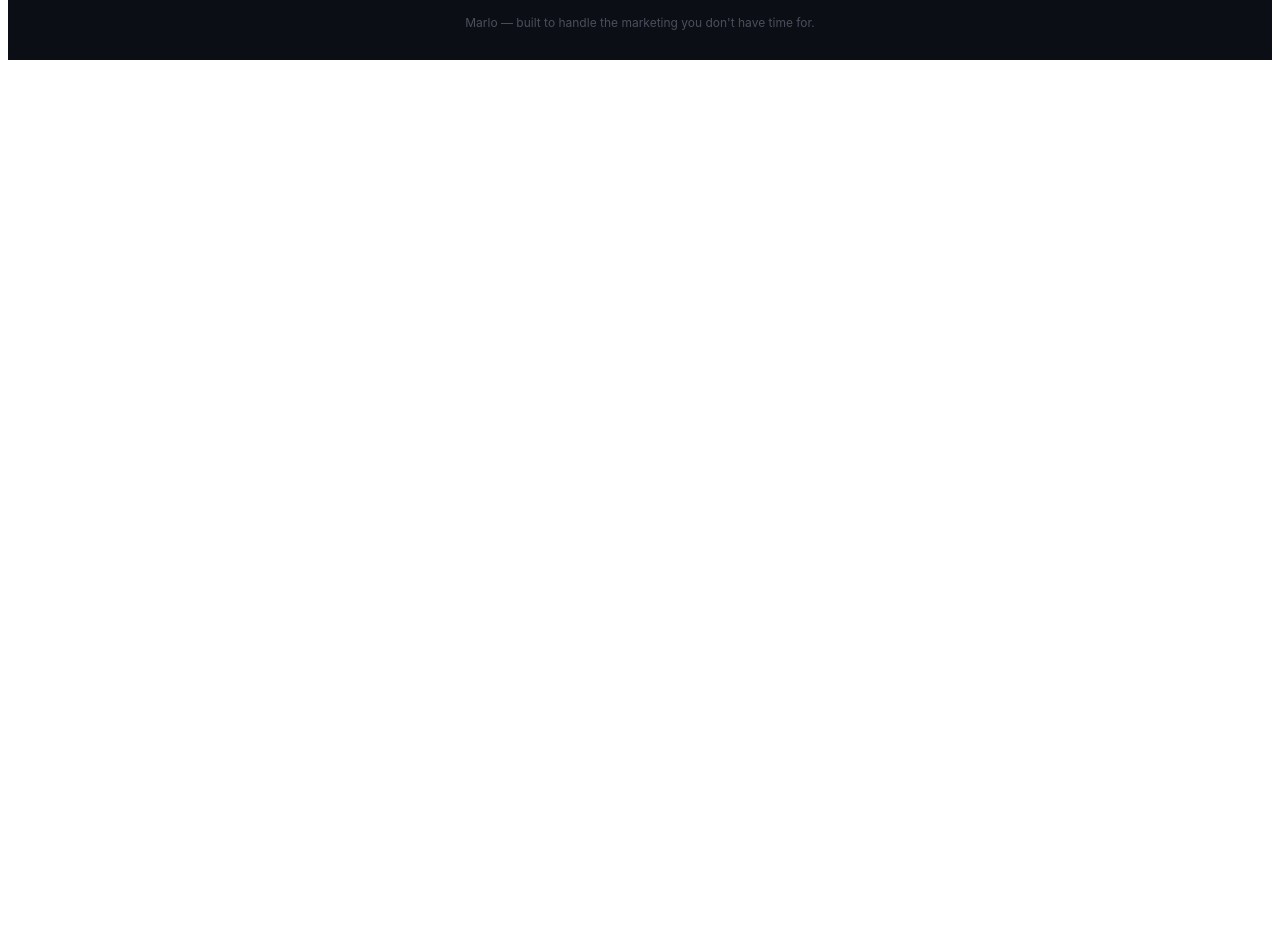
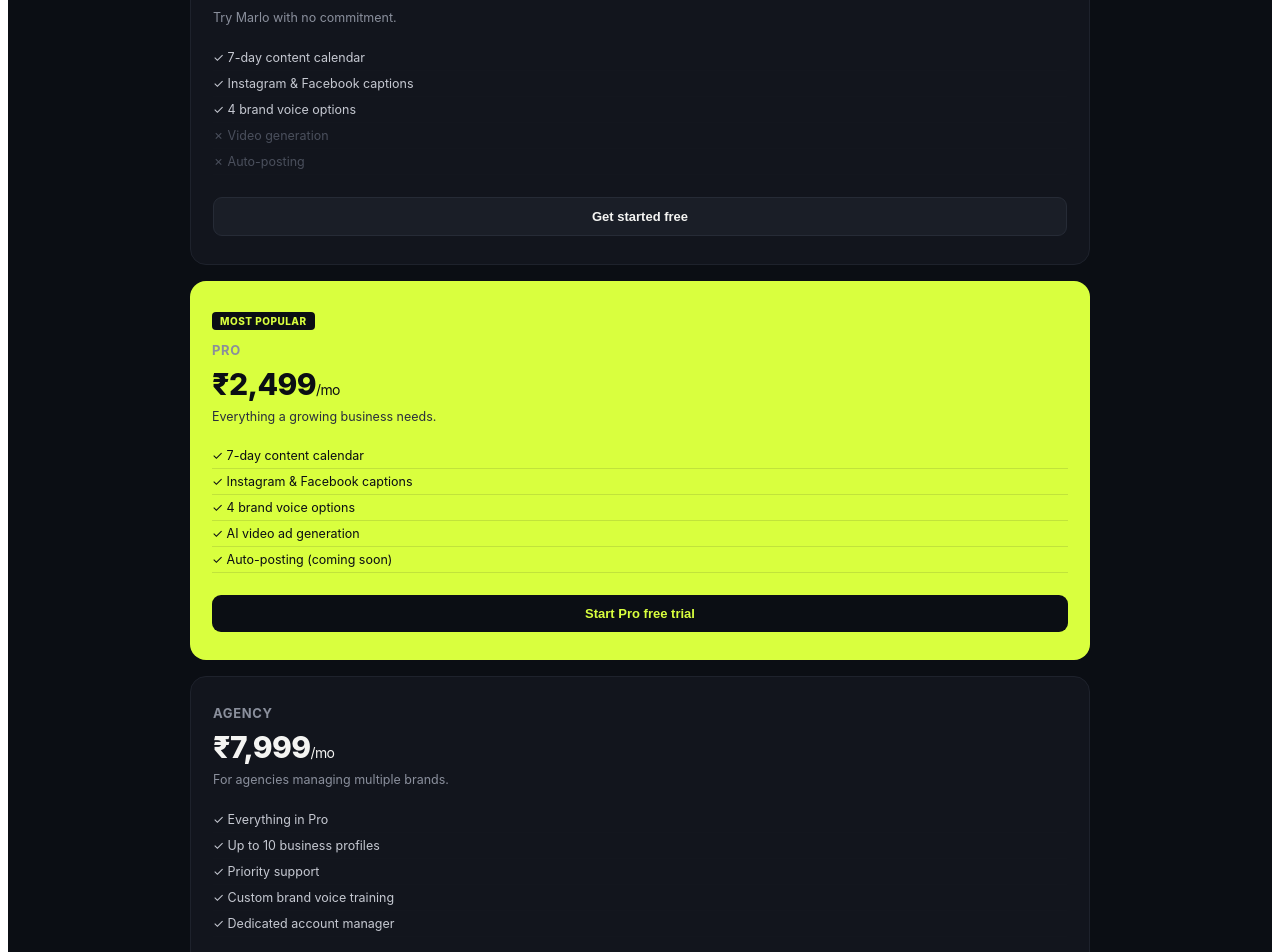
Before and after one commit to lostxabdullah/Marlo, a React (Vite) app: page / in a window 1280 px wide. Shown: the part 1040-1992 px from the top of the page. Before the commit the page ends 1108 px from the top, so only its background shows below. Built offline with nearby package versions, Linux system fonts and the light colour scheme.

Commit message:
Update MarloSite.jsx

```diff
--- a/src/MarloSite.jsx
+++ b/src/MarloSite.jsx
@@ -1,4 +1,4 @@
-    import { useState } from "react";
+  import { useState } from "react";
 import { Sparkles, Calendar, Send, Loader2, RefreshCw, Building2, CheckCircle2, ArrowRight, Zap, Clock, MessageSquare, Video, Lock, Play } from "lucide-react";
 
 const VOICE_PRESETS = [
@@ -203,6 +203,60 @@
               <MessageSquare size={20} color="#D9FF3E" />
               <h3 style={styles.featureTitle}>You stay in control</h3>
               <p style={styles.featureText}>Review every post before it goes out. Queue what you like, regenerate what you don't.</p>
+            </div>
+          </section>
+
+          <section style={styles.pricingSection}>
+            <h2 style={styles.pricingTitle}>Simple pricing. No surprises.</h2>
+            <p style={styles.pricingSub}>Start free, upgrade when you're ready.</p>
+            <div style={styles.pricingGrid}>
+
+              {/* Free Plan */}
+              <div style={styles.pricingCard}>
+                <p style={styles.planName}>Starter</p>
+                <p style={styles.planPrice}>₹0<span style={styles.planPer}>/mo</span></p>
+                <p style={styles.planDesc}>Try Marlo with no commitment.</p>
+                <ul style={styles.planFeatures}>
+                  <li style={styles.planFeature}>✓ 7-day content calendar</li>
+                  <li style={styles.planFeature}>✓ Instagram & Facebook captions</li>
+                  <li style={styles.planFeature}>✓ 4 brand voice options</li>
+                  <li style={{ ...styles.planFeature, color: "#4A4F5C" }}>✗ Video generation</li>
+                  <li style={{ ...styles.planFeature, color: "#4A4F5C" }}>✗ Auto-posting</li>
+                </ul>
+                <button style={styles.planBtn} onClick={startApp}>Get started free</button>
+              </div>
+
+              {/* Pro Plan */}
+              <div style={{ ...styles.pricingCard, ...styles.pricingCardPro }}>
+                <div style={styles.popularBadge}>MOST POPULAR</div>
+                <p style={styles.planName}>Pro</p>
+                <p style={{ ...styles.planPrice, color: "#0B0E14" }}>₹2,499<span style={{ ...styles.planPer, color: "#0B0E14" }}>/mo</span></p>
+                <p style={{ ...styles.planDesc, color: "#2A2F3D" }}>Everything a growing business needs.</p>
+                <ul style={styles.planFeatures}>
+                  <li style={{ ...styles.planFeature, color: "#0B0E14" }}>✓ 7-day content calendar</li>
+                  <li style={{ ...styles.planFeature, color: "#0B0E14" }}>✓ Instagram & Facebook captions</li>
+                  <li style={{ ...styles.planFeature, color: "#0B0E14" }}>✓ 4 brand voice options</li>
+                  <li style={{ ...styles.planFeature, color: "#0B0E14" }}>✓ AI video ad generation</li>
+                  <li style={{ ...styles.planFeature, color: "#0B0E14" }}>✓ Auto-posting (coming soon)</li>
+                </ul>
+                <button style={{ ...styles.planBtn, ...styles.planBtnPro }} onClick={startApp}>Start Pro free trial</button>
+              </div>
+
+              {/* Agency Plan */}
+              <div style={styles.pricingCard}>
+                <p style={styles.planName}>Agency</p>
+                <p style={styles.planPrice}>₹7,999<span style={styles.planPer}>/mo</span></p>
+                <p style={styles.planDesc}>For agencies managing multiple brands.</p>
+                <ul style={styles.planFeatures}>
+                  <li style={styles.planFeature}>✓ Everything in Pro</li>
+                  <li style={styles.planFeature}>✓ Up to 10 business profiles</li>
+                  <li style={styles.planFeature}>✓ Priority support</li>
+                  <li style={styles.planFeature}>✓ Custom brand voice training</li>
+                  <li style={styles.planFeature}>✓ Dedicated account manager</li>
+                </ul>
+                <button style={styles.planBtn} onClick={startApp}>Contact us</button>
+              </div>
+
             </div>
           </section>
 
@@ -492,6 +546,21 @@
   featureText: { fontSize: 13, color: "#8A8F9C", lineHeight: 1.55, margin: 0 },
 
   ctaBand: { textAlign: "center", padding: "50px 0 70px", borderTop: "1px solid #1E222C" },
+  pricingSection: { padding: "60px 0", borderTop: "1px solid #1E222C" },
+  pricingTitle: { fontSize: 26, fontWeight: 800, textAlign: "center", margin: "0 0 8px" },
+  pricingSub: { fontSize: 14.5, color: "#8A8F9C", textAlign: "center", margin: "0 0 36px" },
+  pricingGrid: { display: "flex", flexDirection: "column", gap: 16 },
+  pricingCard: { background: "#12151D", border: "1px solid #1E222C", borderRadius: 16, padding: "28px 22px", position: "relative" },
+  pricingCardPro: { background: "#D9FF3E", border: "none" },
+  popularBadge: { fontSize: 10, fontWeight: 800, color: "#0B0E14", background: "#0B0E14", color: "#D9FF3E", padding: "3px 8px", borderRadius: 4, display: "inline-block", marginBottom: 12, letterSpacing: "0.05em" },
+  planName: { fontSize: 13, fontWeight: 700, color: "#8A8F9C", margin: "0 0 8px", textTransform: "uppercase", letterSpacing: "0.05em" },
+  planPrice: { fontSize: 30, fontWeight: 800, margin: "0 0 6px", letterSpacing: "-0.02em" },
+  planPer: { fontSize: 14, fontWeight: 400 },
+  planDesc: { fontSize: 12.5, color: "#8A8F9C", margin: "0 0 18px", lineHeight: 1.4 },
+  planFeatures: { listStyle: "none", padding: 0, margin: "0 0 22px" },
+  planFeature: { fontSize: 12.5, color: "#C5C8D1", padding: "5px 0", borderBottom: "1px solid #1E222C20" },
+  planBtn: { width: "100%", background: "#1A1E27", border: "1px solid #262B36", borderRadius: 9, padding: "11px", fontSize: 13, fontWeight: 700, color: "#F4F4F2", cursor: "pointer" },
+  planBtnPro: { background: "#0B0E14", border: "none", color: "#D9FF3E" },
   ctaTitle: { fontSize: 24, fontWeight: 800, marginBottom: 20 },
 
   appMain: { position: "relative", zIndex: 2, maxWidth: 640, margin: "0 auto", padding: "20px 24px 60px" },
```
